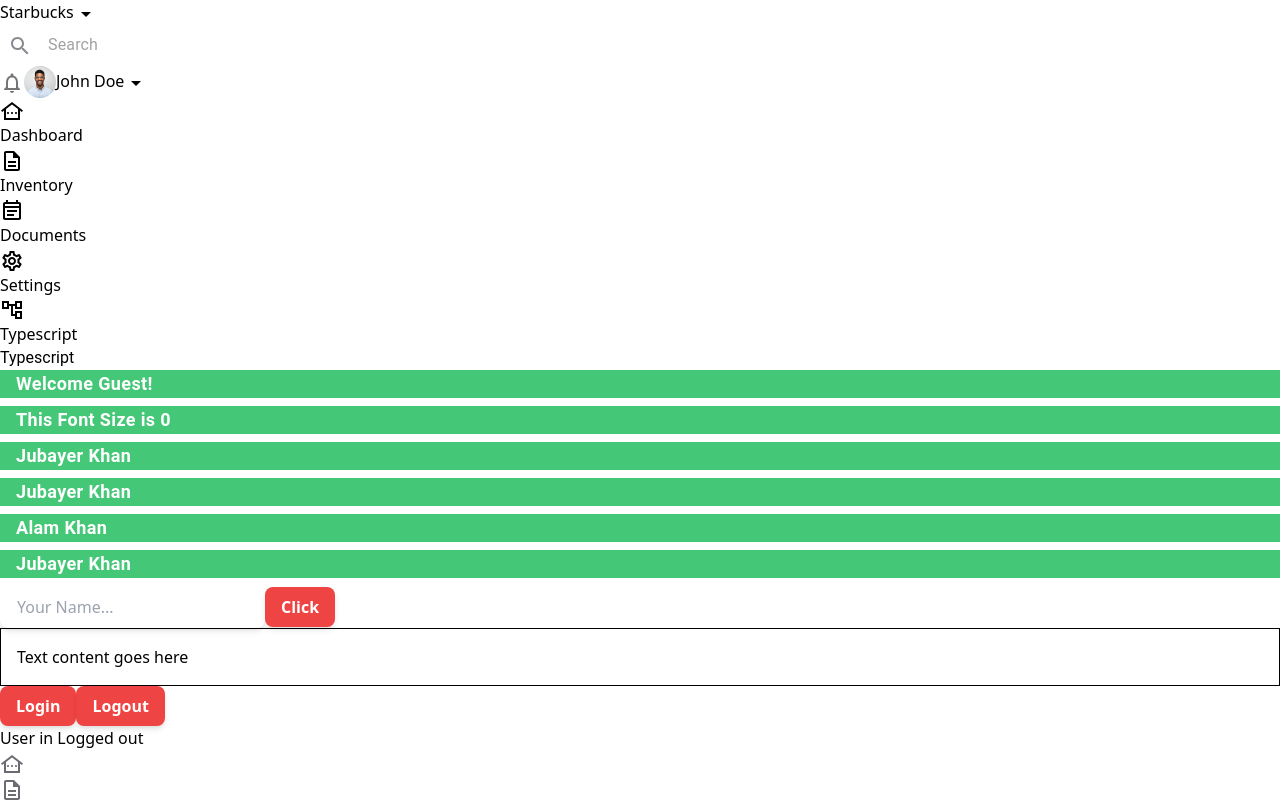
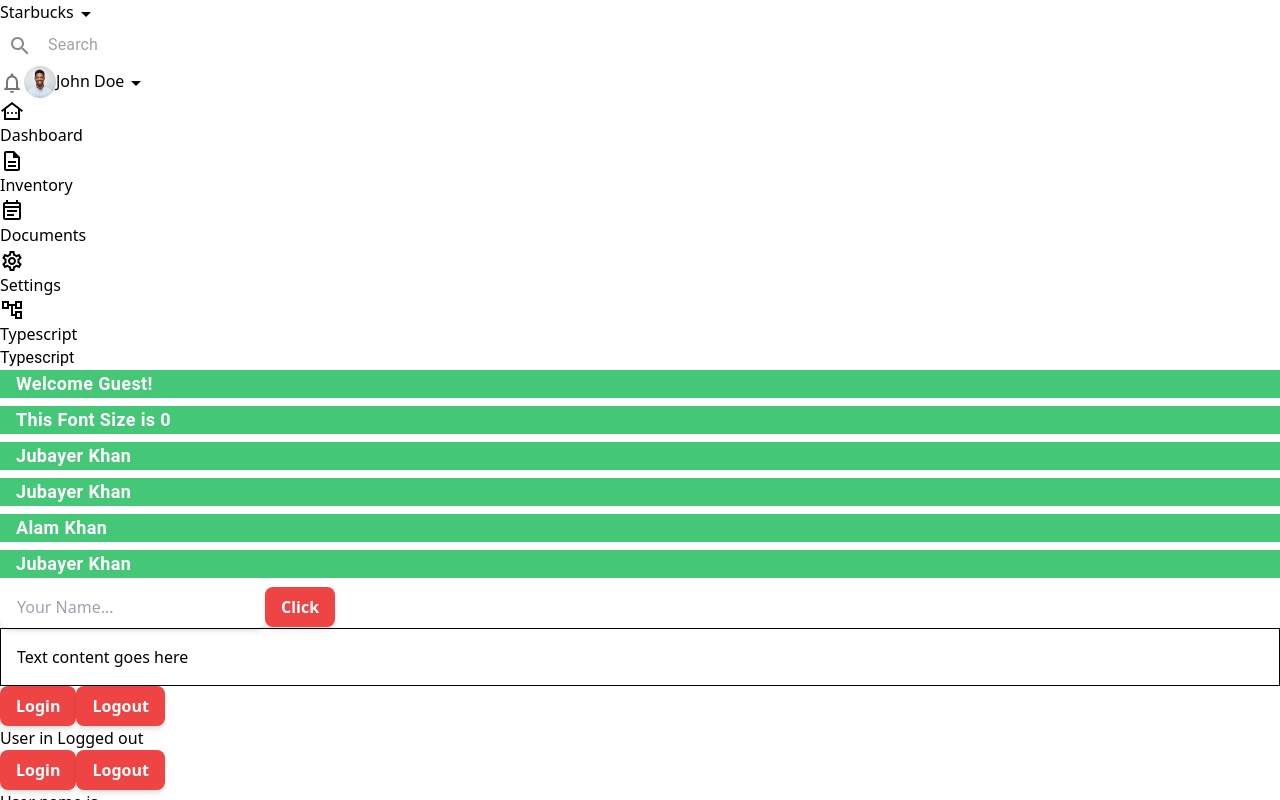
Before and after one commit to jakdev047/tailwindcss, a React (Create React App) app: page /typescript in a window 1280 px wide. Built offline with nearby package versions, Linux system fonts and the light colour scheme.

Commit message:
useState Future Value

```diff
--- /dev/null
+++ b/src/modules/TypeScriptModule/components/state/User.tsx
@@ -0,0 +1,40 @@
+import React, { useState } from "react";
+
+type AuthUser = {
+    name: string;
+    email: string;
+};
+
+export default function User() {
+  const [isLoggedIn, setIsLoggedIn] = useState<AuthUser | null>(null);
+
+  const handleLoggedIn = () => {
+    setIsLoggedIn({
+        name: 'Jubayer Alam Khan',
+        email: 'jubayer@gmail.com',
+    });
+  };
+
+  const handleLoggedOut = () => {
+    setIsLoggedIn(null);
+  };
+
+  return (
+    <div>
+      <button
+        className="py-2 px-4 bg-red-500 text-white font-semibold rounded-lg shadow-md hover:bg-red-700 focus:outline-none"
+        onClick={handleLoggedIn}
+      >
+        Login
+      </button>
+      <button
+        className="py-2 px-4 bg-red-500 text-white font-semibold rounded-lg shadow-md hover:bg-red-700 focus:outline-none"
+        onClick={handleLoggedOut}
+      >
+        Logout
+      </button>
+      <div>User name is {isLoggedIn?.name}</div>
+      <div>User email is {isLoggedIn?.email}</div>
+    </div>
+  );
+}
--- a/src/modules/TypeScriptModule/index.tsx
+++ b/src/modules/TypeScriptModule/index.tsx
@@ -7,6 +7,7 @@
 import Person from "./components/Person";
 import PersonList from "./components/PersonList";
 import LogedIn from "./components/state/LogedIn";
+import User from "./components/state/User";
 import TableCardHeading from "./components/TableCardHead";
 
 export default function TypeScriptModule() {
@@ -64,6 +65,7 @@
                 styles={{border: "1px solid black", padding: "1rem"}}
               />
               <LogedIn />
+              <User />
             </div>
           </div>
           <div className="table-card-pagination"></div>
```
